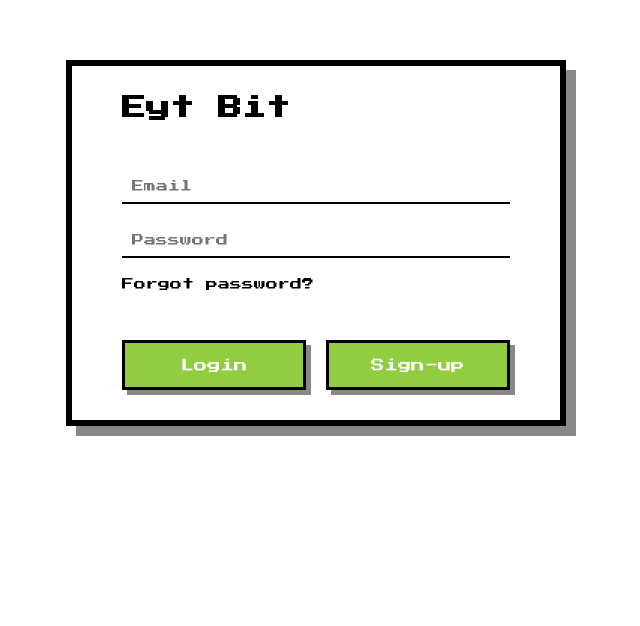
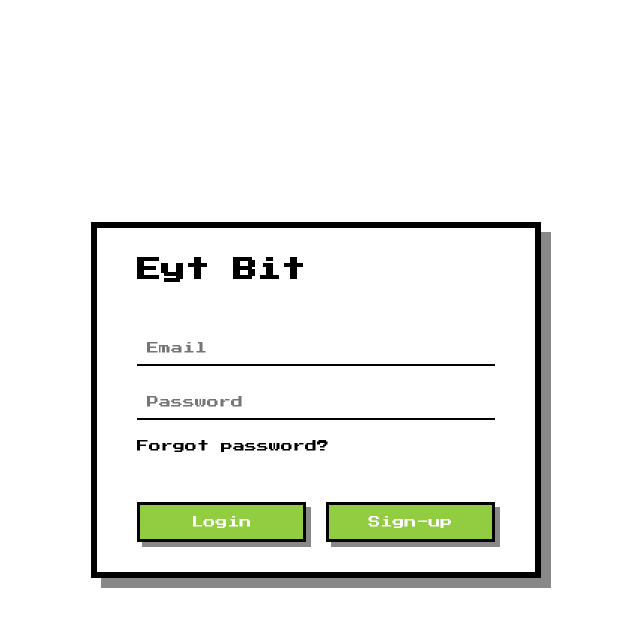
Before and after one commit to rabdevph/login-page-samples, a plain HTML site: page 8-bit/index.html in a window 1280 px wide. Shown: the whole page, without its empty margins (324-964 px from the left). Drawn offline with Linux system fonts and the light colour scheme.

Commit message:
Center login form to viewport

```diff
--- a/8-bit/css/style.css
+++ b/8-bit/css/style.css
@@ -12,14 +12,22 @@ body {
   margin: 0 auto;
 }
 
+.login-container {
+  display: grid;
+  justify-content: center;
+  align-items: center;
+  height: 100vh;
+  width: 100vw;
+}
+
 form {
   background: #ffffff;
   border: 6px solid #000000;
   box-shadow: 10px 10px #888888;
   display: grid;
   gap: 20px;
-  min-width: 500px;
-  padding: 30px 50px;
+  min-width: 450px;
+  padding: 30px 40px;
 }
 
 h1 {
@@ -49,7 +57,8 @@ button {
   color: #ffffff;
   cursor: pointer;
   font-family: "Press Start 2P", cursive;
-  min-height: 50px;
+  font-size: 12px;
+  min-height: 40px;
 }
 
 button:hover {
@@ -58,12 +67,6 @@ button:hover {
 
 button:active {
   background: #f7d51d;
-}
-
-.login-container {
-  display: grid;
-  justify-content: center;
-  margin: 60px auto;
 }
 
 .btn {
```
Also changed, not shown: 1 other file.
